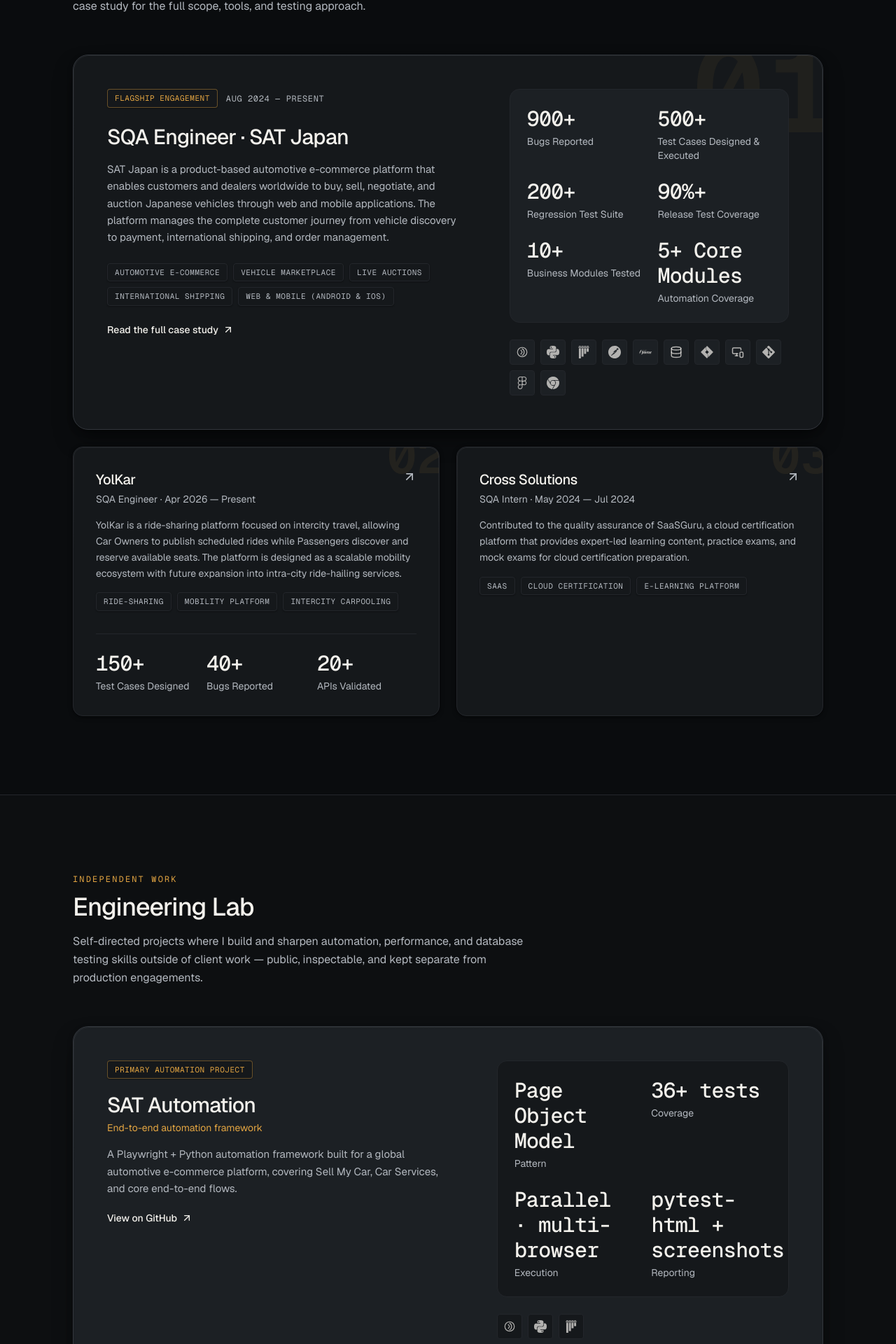
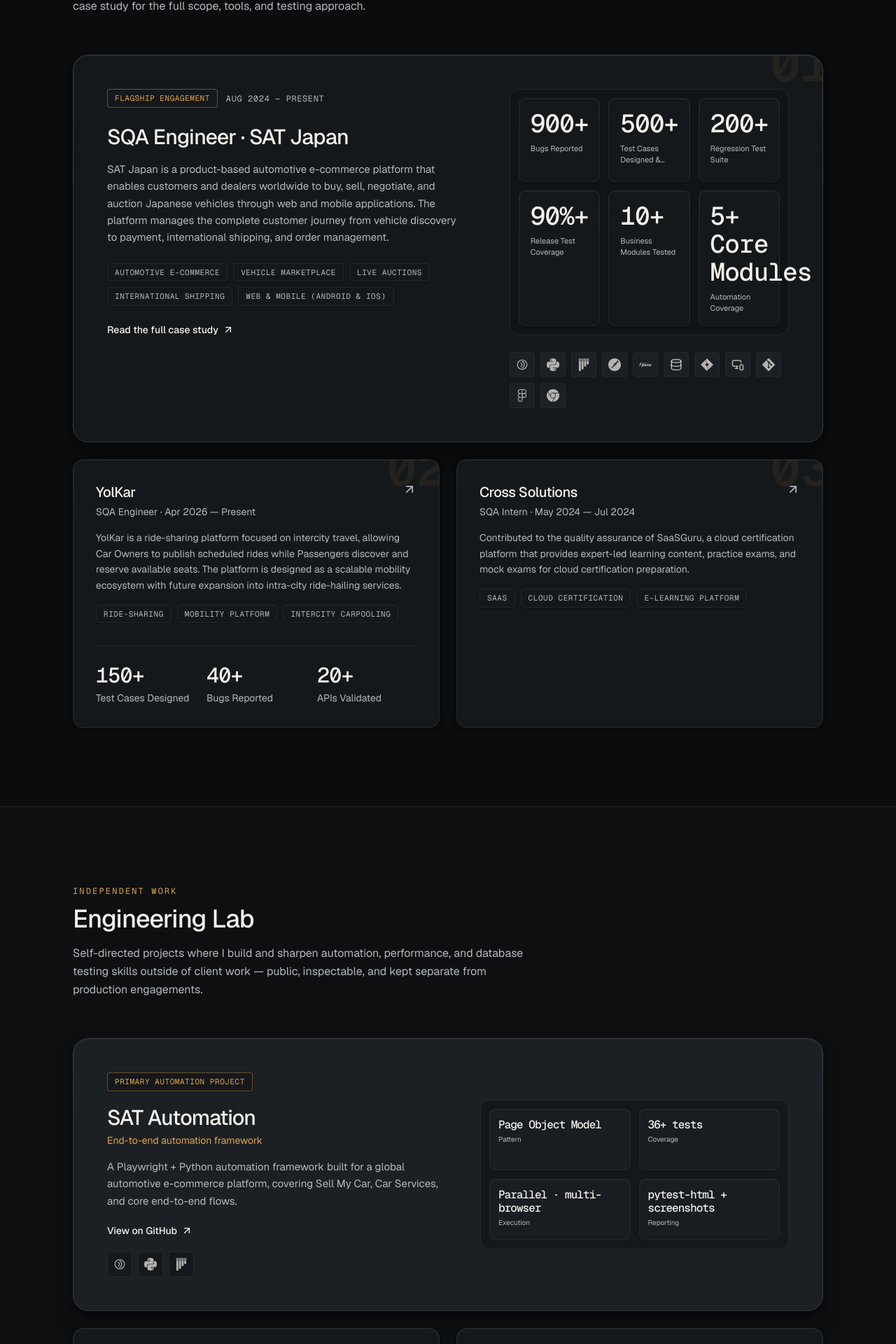
Before and after one commit to usman-siddique/QA-Portfolio, a Next.js app: page / in a window 1280 px wide. Shown: the part 1275-3195 px from the top of the page at 70% size. Built offline with nearby package versions, Linux system fonts and the light colour scheme.

Commit message:
Refine responsive portfolio cards

```diff
--- a/components/sections/ArtifactGrid.tsx
+++ b/components/sections/ArtifactGrid.tsx
@@ -8,8 +8,16 @@
 import { TechIcon } from "@/components/ui/TechIcon";
 import { artifacts } from "@/content/artifacts";
 
+const mobileMetricTitles: Record<string, string> = {
+  Pattern: "Page Object Model",
+  Coverage: "40+ Playwright Tests",
+  Execution: "Parallel Execution",
+  Reporting: "HTML Reports",
+};
+
 export function ArtifactGrid() {
   const [featured, ...rest] = artifacts;
+  const isSatAutomation = featured?.name === "SAT Automation";
 
   return (
     <section className="border-b border-border bg-surface/25">
@@ -32,7 +40,13 @@
                 className="group block"
               >
                 <div className="surface-sheen relative overflow-hidden rounded-[var(--radius-xl)] border border-border-strong bg-surface-2 shadow-elevated-md transition-all duration-300 hover:-translate-y-1 hover:border-accent/50 hover:shadow-glow">
-                  <div className="grid gap-10 p-8 sm:p-10 lg:grid-cols-[1.2fr_1fr] lg:gap-14 lg:p-12">
+                  <div
+                    className={`grid gap-10 p-8 sm:p-10 lg:p-12 ${
+                      isSatAutomation
+                        ? "lg:grid-cols-[1.1fr_1fr] lg:gap-12"
+                        : "lg:grid-cols-[1.2fr_1fr] lg:gap-14"
+                    }`}
+                  >
                     <div className="flex flex-col gap-5">
                       <div className="flex flex-wrap items-center gap-3">
                         <Badge className="border-accent/40 text-accent">
@@ -59,9 +73,51 @@
                           aria-hidden="true"
                         />
                       </span>
+
+                      {isSatAutomation && featured.tools.length > 0 ? (
+                        <div className="flex flex-wrap gap-2">
+                          {featured.tools.map((tool) => (
+                            <div
+                              key={tool}
+                              title={tool}
+                              className="flex size-8 items-center justify-center rounded-[var(--radius-sm)] border border-border bg-surface p-1.5 text-foreground/70 sm:size-9 sm:p-2"
+                            >
+                              <TechIcon name={tool} />
+                            </div>
+                          ))}
+                        </div>
+                      ) : null}
                     </div>
 
-                    <div className="flex flex-col gap-6">
+                    <div
+                      className={`flex flex-col gap-6${
+                        isSatAutomation ? " lg:justify-center" : ""
+                      }`}
+                    >
+                      {isSatAutomation ? (
+                        <div className="grid grid-cols-2 gap-2 rounded-[var(--radius-lg)] border border-border bg-surface p-2.5 sm:gap-3 sm:p-3">
+                          {featured.facts.map((fact) => (
+                            <div
+                              key={fact.label}
+                              className="surface-sheen flex min-h-[4.75rem] flex-col justify-between rounded-[var(--radius-md)] border border-border bg-surface-2/70 p-2.5 shadow-xs sm:min-h-22 sm:p-3"
+                            >
+                              <div className="min-w-0 flex flex-col gap-1.5 md:hidden">
+                                <span className="break-words font-mono text-[13px] font-bold leading-tight tracking-[-0.06em] text-foreground">
+                                  {mobileMetricTitles[fact.label] ?? fact.value}
+                                </span>
+                                <span className="font-mono text-[9px] uppercase leading-tight tracking-[0.1em] text-muted-foreground">
+                                  {fact.label}
+                                </span>
+                              </div>
+                              <MetricStat
+                                value={fact.value}
+                                label={fact.label}
+                                className="hidden min-w-0 gap-1.5 md:flex [&>span:first-child]:break-words [&>span:first-child]:whitespace-normal [&>span:first-child]:text-[9px] [&>span:first-child]:tracking-[-0.06em] min-[400px]:[&>span:first-child]:text-[11px] sm:[&>span:first-child]:text-[13px] lg:[&>span:first-child]:text-[clamp(0.65rem,1.25vw,1.125rem)] [&>span:last-child]:text-[9px] [&>span:last-child]:leading-tight sm:[&>span:last-child]:text-[10px]"
+                              />
+                            </div>
+                          ))}
+                        </div>
+                      ) : (
                         <div className="grid grid-cols-2 gap-x-6 gap-y-6 rounded-[var(--radius-lg)] border border-border bg-surface p-6">
                           {featured.facts.map((fact) => (
                             <MetricStat
@@ -71,8 +127,9 @@
                             />
                           ))}
                         </div>
+                      )}
 
-                      {featured.tools.length > 0 ? (
+                      {!isSatAutomation && featured.tools.length > 0 ? (
                         <div className="flex flex-wrap gap-2">
                           {featured.tools.map((tool) => (
                             <div
--- a/components/sections/Credentials.tsx
+++ b/components/sections/Credentials.tsx
@@ -1,10 +1,26 @@
-import { GraduationCap, Award, ExternalLink } from "lucide-react";
+import {
+  GraduationCap,
+  Award,
+  CalendarDays,
+  ExternalLink,
+  University,
+} from "lucide-react";
 import { Container } from "@/components/ui/Container";
 import { SectionHeading } from "@/components/ui/SectionHeading";
 import { Card } from "@/components/ui/Card";
+import { Badge } from "@/components/ui/Badge";
 import { Reveal } from "@/components/ui/Reveal";
 import { certifications } from "@/content/certifications";
 import { education } from "@/content/education";
+
+const educationSubjects = [
+  "Software Engineering & SDLC",
+  "Software Quality Assurance",
+  "Data Structures & Algorithms",
+  "Database Management Systems",
+  "Web Technologies",
+  "Project Management",
+];
 
 export function Credentials() {
   return (
@@ -17,7 +33,58 @@
         <div className="mt-14 grid gap-6 lg:grid-cols-[1fr_1.3fr]">
           <Reveal>
             <Card className="h-full">
-              <div className="flex items-start gap-4">
+              <div className="flex flex-col gap-5 md:hidden">
+                <div className="flex items-start gap-3">
+                  <GraduationCap
+                    className="mt-0.5 size-5 shrink-0 text-accent"
+                    aria-hidden="true"
+                  />
+                  <div className="min-w-0">
+                    <h3 className="text-xl font-medium tracking-tight text-foreground">
+                      Bachelor&apos;s Degree
+                    </h3>
+                    <p className="mt-1 text-sm text-accent">
+                      Software Engineering
+                    </p>
+                    <div className="mt-3 flex flex-wrap gap-2">
+                      <Badge className="gap-1 border-border bg-surface-2 px-2 py-0.5 text-[10px] normal-case tracking-normal text-muted-foreground">
+                        <CalendarDays className="size-2.5" aria-hidden="true" />
+                        {education.dateRange}
+                      </Badge>
+                    </div>
+                    <p className="mt-3 flex items-center gap-2 text-sm text-muted-foreground">
+                      <University
+                        className="size-4 shrink-0 text-accent"
+                        aria-hidden="true"
+                      />
+                      {education.institution}
+                    </p>
+                  </div>
+                </div>
+
+                <p className="text-sm leading-relaxed text-muted-foreground">
+                  Completed a Bachelor&apos;s degree in Software Engineering,
+                  building a strong foundation in software development, software
+                  testing, system design, and problem-solving. The program
+                  combined theoretical knowledge with practical projects that
+                  continue to support my work as an SQA Engineer.
+                </p>
+
+                <div>
+                  <p className="font-mono text-[10px] uppercase tracking-[0.14em] text-accent">
+                    Key Subjects
+                  </p>
+                  <div className="mt-3 flex flex-wrap gap-2">
+                    {educationSubjects.map((subject) => (
+                      <Badge key={subject} className="bg-surface-2 text-[10px]">
+                        {subject}
+                      </Badge>
+                    ))}
+                  </div>
+                </div>
+              </div>
+
+              <div className="hidden items-start gap-4 md:flex">
                 <GraduationCap
                   className="mt-0.5 size-6 shrink-0 text-accent"
                   aria-hidden="true"
--- a/components/sections/SpotlightCard.tsx
+++ b/components/sections/SpotlightCard.tsx
@@ -1,5 +1,5 @@
 import Link from "next/link";
-import { ArrowUpRight } from "lucide-react";
+import { ArrowUpRight, Zap } from "lucide-react";
 import { Badge } from "@/components/ui/Badge";
 import { MetricStat } from "@/components/ui/MetricStat";
 import { TechIcon, hasTechIcon } from "@/components/ui/TechIcon";
@@ -8,12 +8,13 @@
 
 export function SpotlightCard({ experience }: { experience: Experience }) {
   const iconTools = experience.tools.filter(hasTechIcon);
+  const isSatJapan = experience.slug === "sat-japan";
 
   return (
     <div className="group surface-sheen relative overflow-hidden rounded-[var(--radius-xl)] border border-border-strong bg-surface shadow-elevated-md transition-all duration-300 hover:-translate-y-1 hover:border-accent/50 hover:shadow-glow">
       <span
         aria-hidden="true"
-        className="pointer-events-none absolute -right-6 -top-10 select-none font-mono text-[11rem] font-semibold leading-none text-accent/[0.06]"
+        className="pointer-events-none absolute -right-3 -top-6 select-none font-mono text-7xl font-semibold leading-none text-accent/[0.07]"
       >
         01
       </span>
@@ -21,7 +22,11 @@
       <div className="relative grid gap-10 p-8 sm:p-10 lg:grid-cols-[1.3fr_1fr] lg:gap-14 lg:p-12">
         <div className="flex flex-col gap-6">
           <div className="flex flex-wrap items-center gap-3">
-            <Badge className="border-accent/40 text-accent">
+            <Badge
+              className={`border-accent/40 text-accent${
+                isSatJapan ? " hidden md:inline-flex" : ""
+              }`}
+            >
               Flagship Engagement
             </Badge>
             <span className="font-mono text-xs uppercase tracking-wider text-muted-foreground">
@@ -38,11 +43,30 @@
             </p>
           </div>
 
-          <div className="flex flex-wrap gap-2">
-            {experience.domain.map((d) => (
-              <Badge key={d}>{d}</Badge>
+          {isSatJapan ? (
+            <>
+              <div className="flex flex-wrap gap-2 md:hidden">
+                {[
+                  "Automotive E-commerce",
+                  "Live Auctions",
+                  "Web & Mobile",
+                ].map((domain) => (
+                  <Badge key={domain}>{domain}</Badge>
                 ))}
               </div>
+              <div className="hidden flex-wrap gap-2 md:flex">
+                {experience.domain.map((domain) => (
+                  <Badge key={domain}>{domain}</Badge>
+                ))}
+              </div>
+            </>
+          ) : (
+            <div className="flex flex-wrap gap-2">
+              {experience.domain.map((domain) => (
+                <Badge key={domain}>{domain}</Badge>
+              ))}
+            </div>
+          )}
 
           <Link
             href={`/work/${experience.slug}`}
@@ -57,18 +81,45 @@
         </div>
 
         <div className="flex flex-col gap-6">
-          <div className="grid grid-cols-2 gap-x-6 gap-y-6 rounded-[var(--radius-lg)] border border-border bg-surface-2 p-6">
-            {experience.metrics.map((metric) => (
+          <dl className="grid grid-cols-2 gap-3 rounded-[var(--radius-lg)] border border-border bg-background/35 p-3 sm:grid-cols-3">
+            {experience.metrics.map((metric) => {
+              const isAutomationMetric =
+                metric.label === "Playwright Automation Modules Automated";
+
+              return (
+                <div
+                  key={metric.label}
+                  className={`surface-sheen relative flex min-h-30 flex-col justify-between rounded-[var(--radius-md)] border px-4 py-4 shadow-xs ${
+                    isAutomationMetric
+                      ? "col-span-2 border-accent/35 bg-accent-soft/35"
+                      : "border-border bg-surface"
+                  }`}
+                >
+                  {isAutomationMetric ? (
+                    <Zap
+                      className="absolute right-4 top-4 size-4 text-accent"
+                      aria-hidden="true"
+                    />
+                  ) : null}
+                  <dt className="sr-only">{metric.label}</dt>
+                  <dd>
                     <MetricStat
-                key={metric.label}
                       value={metric.value}
                       label={metric.label}
+                      className="gap-2 [&>span:first-child]:text-3xl sm:[&>span:first-child]:text-4xl [&>span:last-child]:line-clamp-2 [&>span:last-child]:text-[10px] sm:[&>span:last-child]:text-[11px]"
                     />
-            ))}
+                  </dd>
                 </div>
+              );
+            })}
+          </dl>
 
           {iconTools.length > 0 ? (
-            <div className="flex flex-wrap gap-2">
+            <div
+              className={`flex flex-wrap gap-2${
+                isSatJapan ? " hidden md:flex" : ""
+              }`}
+            >
               {iconTools.map((tool) => (
                 <div
                   key={tool}
```
Lines whose indentation alone changed are shown as unchanged.
